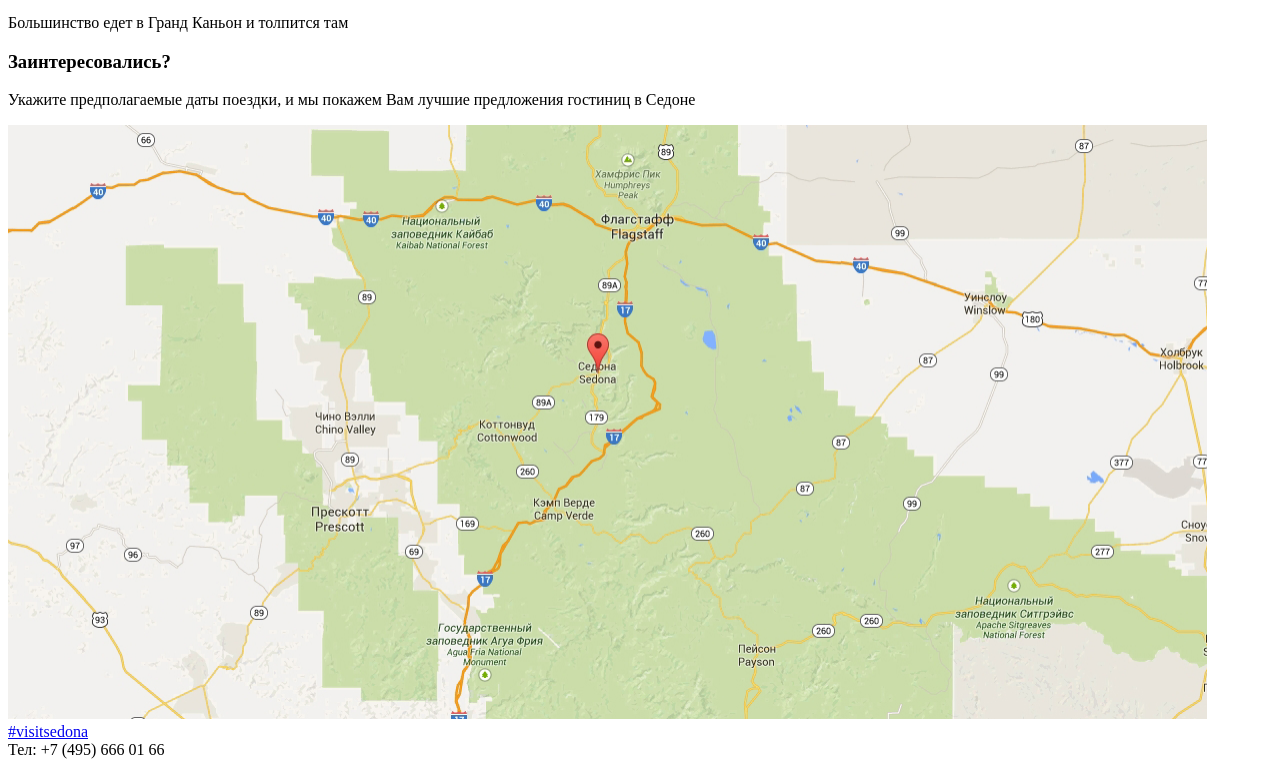
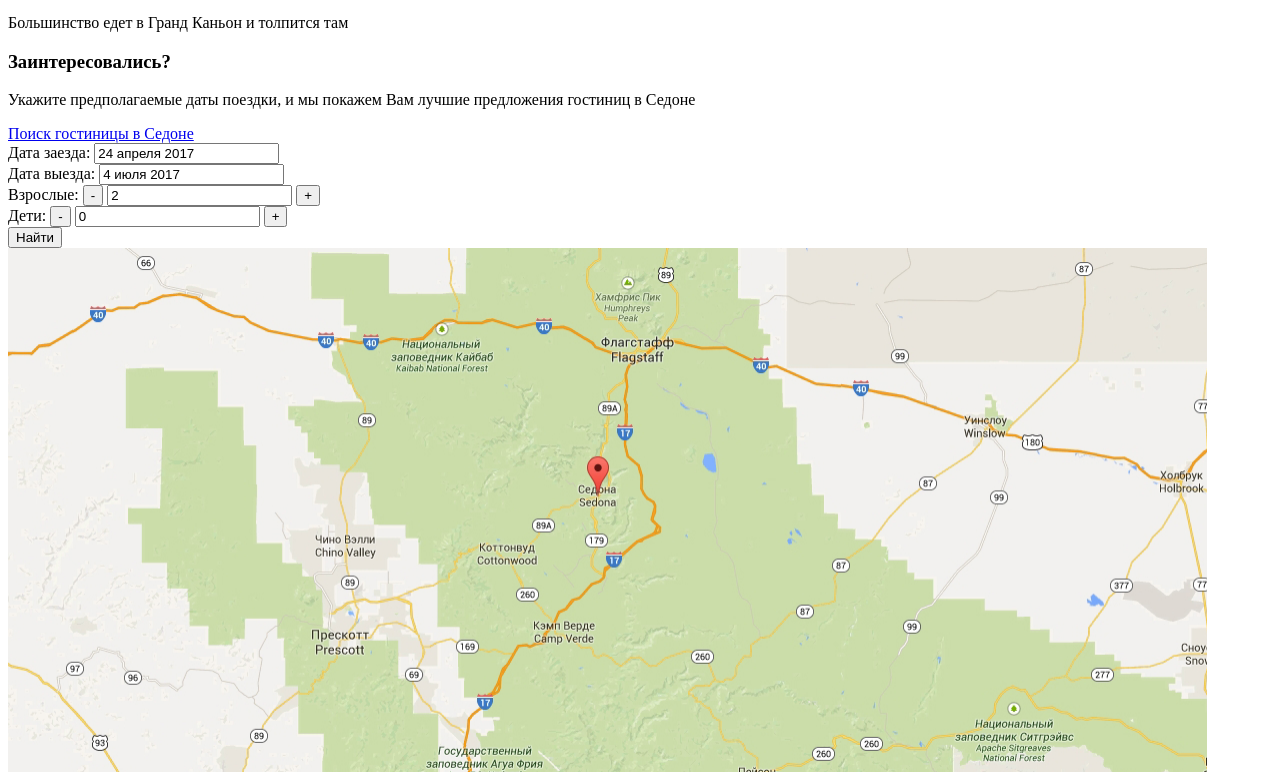
Before and after one commit to lesi333/1059253-sedona-28, a plain HTML site: page index.html in a window 1280 px wide. Shown: the part 2053-2825 px from the top of the page. Drawn offline with Linux system fonts and the light colour scheme.

Commit message:
Добавляет форму поиска гостиницы и меняет ссылку для логотипа HTML Academy
Добавляет форму поиска гостиницы. Меняет адрес ссылки для логотипа HTML Academy и добавляет в ссылку атрибут доступности.

```diff
--- a/index.html
+++ b/index.html
@@ -97,9 +97,32 @@
         <h3>Заинтересовались?</h3>
         <p>Укажите предполагаемые даты поездки,
            и мы покажем Вам лучшие предложения гостиниц в Седоне</p>
+         <a href="#">Поиск гостиницы в Седоне</a>
       </section>
       <section class="search">
-       <!--Здесь будет форма поиска гостиницы в Седоне-->
+        <form action="https://echo.htmlacademy.ru/" method="POST">
+          <div class="search-date">
+           <label for="date-of-arrival">Дата заезда:</label>
+           <input id="date-of-arrival" type="text" name="date-of-arrival" value="24 апреля 2017" required>
+          </div>
+          <div class="search-date">
+           <label for="date-of-departure">Дата выезда:</label>
+           <input id="date-of-departure" type="text" name="date-of-departure" value="4 июля 2017" required>
+          </div>
+          <div class="search-person">
+           <label for="adult">Взрослые:</label>
+           <button type="button" aria-label="Убрать одного взрослого">-</button>
+           <input id="adult" type="text" name="adult" value="2">
+           <button type="button" aria-label="Добавить одного взрослого">+</button>
+          </div>
+          <div class="search-person">
+           <label for="children">Дети:</label>
+           <button type="button" aria-label="Убрать одного ребёнка">-</button>
+           <input id="children" type="text" name="children" value="0">
+           <button type="button" aria-label="Добавить одного ребёнка">+</button>
+          </div>
+          <button type="submit">Найти</button>
+        </form>
        <div class="map">
         <img src="img/map.jpg" width="1199" height="594" alt="Карта города Седоны">
        </div>
@@ -123,7 +146,7 @@
       </div>
       <div class="developer">
         <span>website by</span>
-        <a href="https://htmlacademy.ru/">
+        <a href="https://htmlacademy.ru/intensive/htmlcss" aria-label="HTML и CSS. Профессиональная вёрстка сайтов">
             <img src="img/logo-htmlacademy.svg"  width="115" height="41" alt="Логотип HTML Academy">
         </a>
       </div>
```
